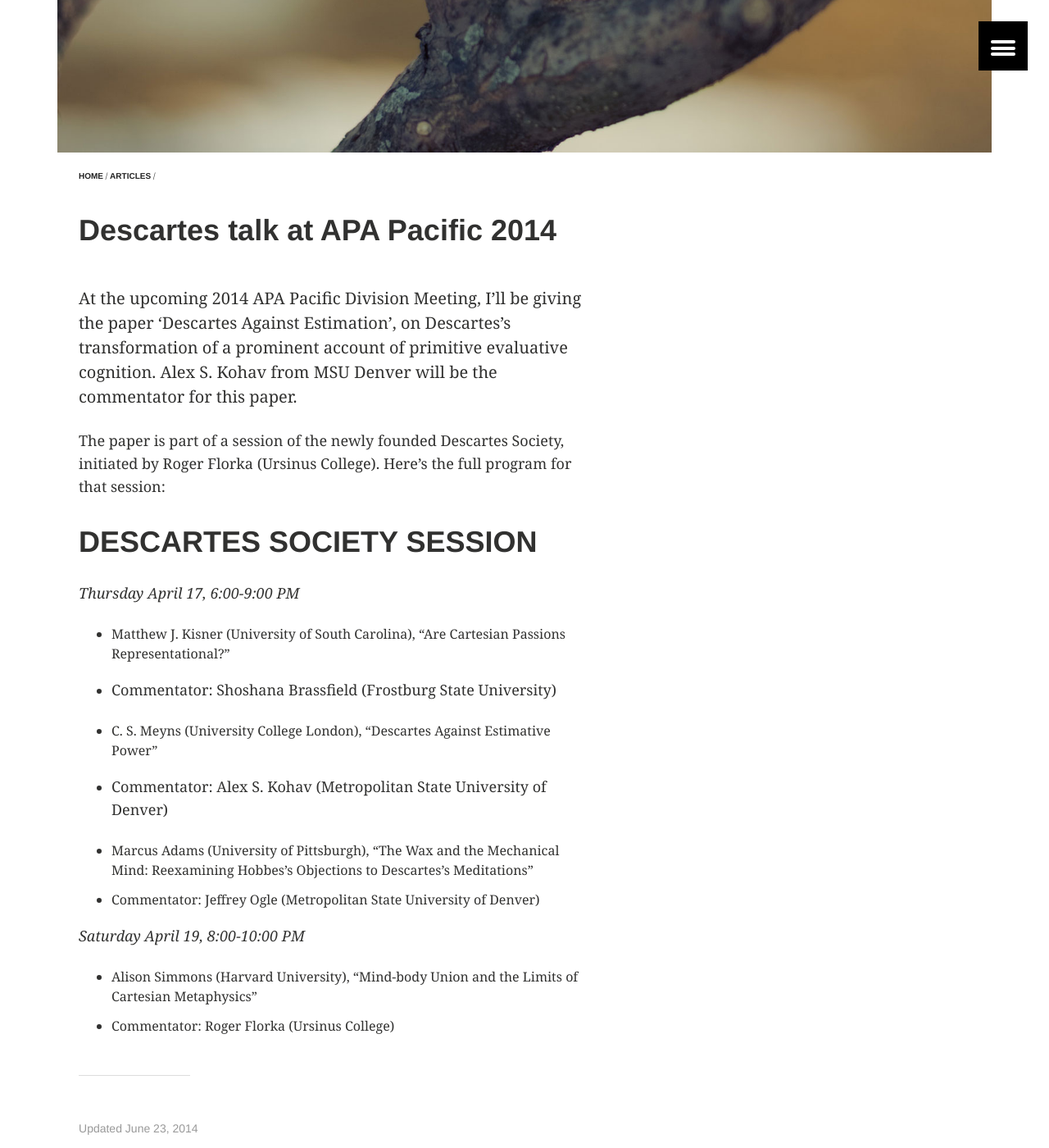
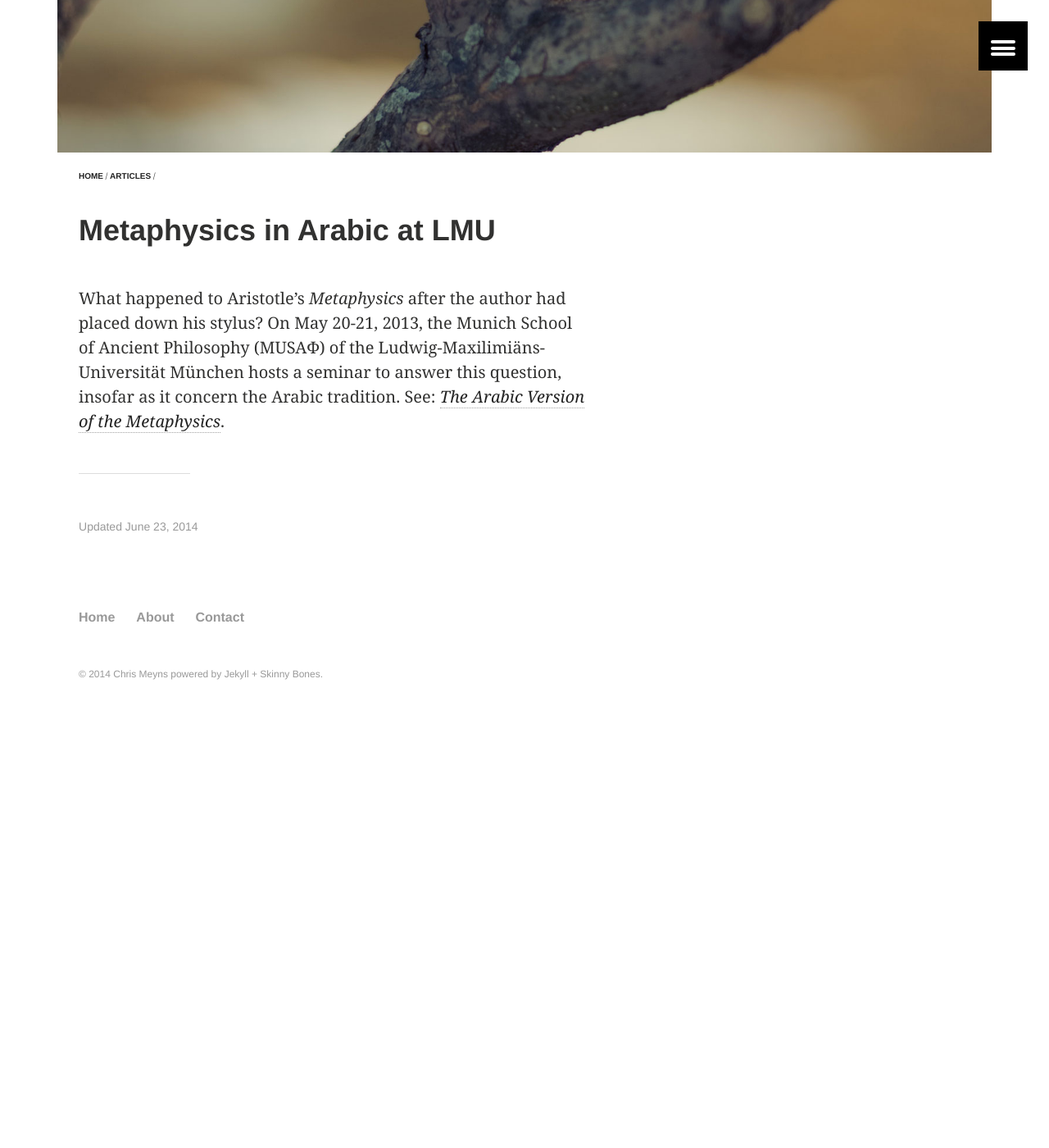
Before and after one commit to msteenhagen/csmeyns.github.io, a Jekyll site: the page built from _posts/articles/2013-05-07-lmu-arabic.md, in a window 1280 px wide and 1400 px high, scrolled down 496 px. Shown: the whole window at 82% size. Built offline with Jekyll 4.4.1, drawn with Linux system fonts in a browser that asks for light colours; after the commit the page ends 1404 px from its top, so only the background shows below that.

Commit message:
metaphysics in arabic added LMU

```diff
--- a/_posts/articles/2013-05-07-lmu-arabic.md
+++ b/_posts/articles/2013-05-07-lmu-arabic.md
@@ -1,11 +1,11 @@
 ---
 layout: article
-title: Descartes talk at APA Pacific 2014
+title: Metaphysics in Arabic at LMU
 date: 2014-06-23T16:19:16-04:00
 modified:
 categories: articles
-excerpt: At the upcoming 2014 APA Pacific Division Meeting, I’ll be giving the paper ‘Descartes Against Estimation’, on Descartes’s transformation of a prominent account of primitive evaluative cognition.
-tags: []
+excerpt: A two-day seminar on the afterlife of Aristotle's Metaphysics in Arabic.
+tags: [Aristotle, Metaphysics, Arabic, reception, translation, commentary]
 ads: false
 share: false
 image:
@@ -14,24 +14,4 @@ image:
   thumb:
 ---
 
-At the upcoming 2014 APA Pacific Division Meeting, I’ll be giving the paper ‘Descartes Against Estimation’, on Descartes’s transformation of a prominent account of primitive evaluative cognition. Alex S. Kohav from MSU Denver will be the commentator for this paper.
-
-The paper is part of a session of the newly founded Descartes Society, initiated by Roger Florka (Ursinus College). Here’s the full program for that session:
-
-# DESCARTES SOCIETY SESSION
-
-_Thursday April 17, 6:00-9:00 PM_
-
-- Matthew J. Kisner (University of South Carolina), “Are Cartesian Passions Representational?”
-- Commentator: Shoshana Brassfield (Frostburg State University)
-
-- C. S. Meyns (University College London), “Descartes Against Estimative Power”
-- Commentator: Alex S. Kohav (Metropolitan State University of Denver)
-
-- Marcus Adams (University of Pittsburgh), “The Wax and the Mechanical Mind: Reexamining Hobbes’s Objections to Descartes’s Meditations”
-- Commentator: Jeffrey Ogle (Metropolitan State University of Denver)
-
-_Saturday April 19, 8:00-10:00 PM_
-
-- Alison Simmons (Harvard University), “Mind-body Union and the Limits of Cartesian Metaphysics”
-- Commentator: Roger Florka (Ursinus College)
+What happened to Aristotle’s *Metaphysics* after the author had placed down his stylus? On May 20-21, 2013, the Munich School of Ancient Philosophy (MUSAΦ) of the Ludwig-Maxilimiäns-Universität München hosts a seminar to answer this question, insofar as it concern the Arabic tradition. See: [*The Arabic Version of the Metaphysics*](http://www.philosophie.uni-muenchen.de/aktuelles/arabic-version-of-metaphysics/index.html).
```
